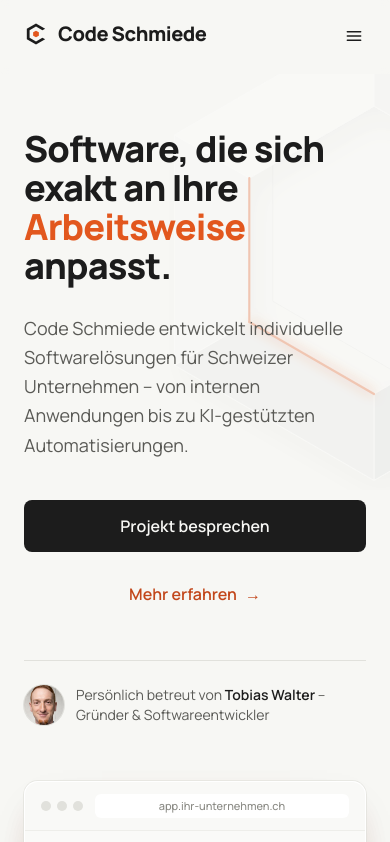
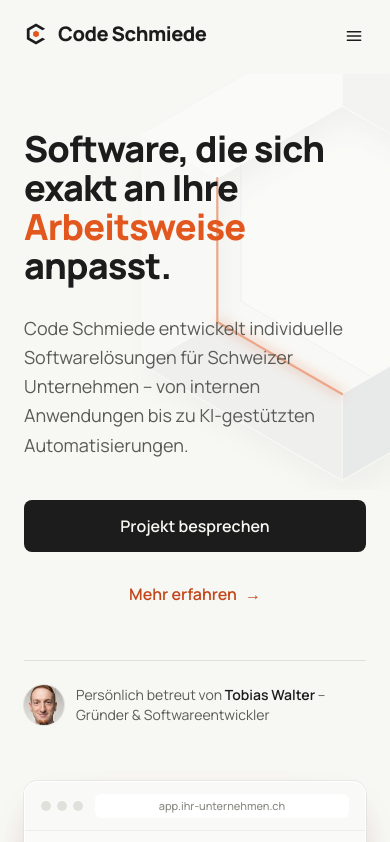
Before and after one commit to Code-Schmiede-GmbH/Code-Schmiede-GmbH.github.io, a Next.js app: page / in a window 390 px wide. Shown: the top 842 px of the page. Built offline with nearby package versions, Linux system fonts and the light colour scheme.

Commit message:
shows hex-c also on mobile in first section

```diff
--- a/src/components/Hero.tsx
+++ b/src/components/Hero.tsx
@@ -36,7 +36,7 @@ export default function Hero() {
         <DataLines className="absolute bottom-0 left-0 h-56 w-full md:h-64 lg:w-[68%]" />
         <ForgedHex
           glow={[3, 4]}
-          className="absolute -right-56 -top-16 w-[30rem] opacity-30 md:-right-24 md:top-0 md:w-[36rem] md:opacity-50 lg:-right-20 lg:top-10 lg:w-[42rem] lg:opacity-100"
+          className="absolute -right-48 -top-16 w-[30rem] opacity-50 md:-right-24 md:top-0 md:w-[36rem] md:opacity-100 lg:-right-20 lg:top-10 lg:w-[42rem]"
         />
       </div>
 
```
